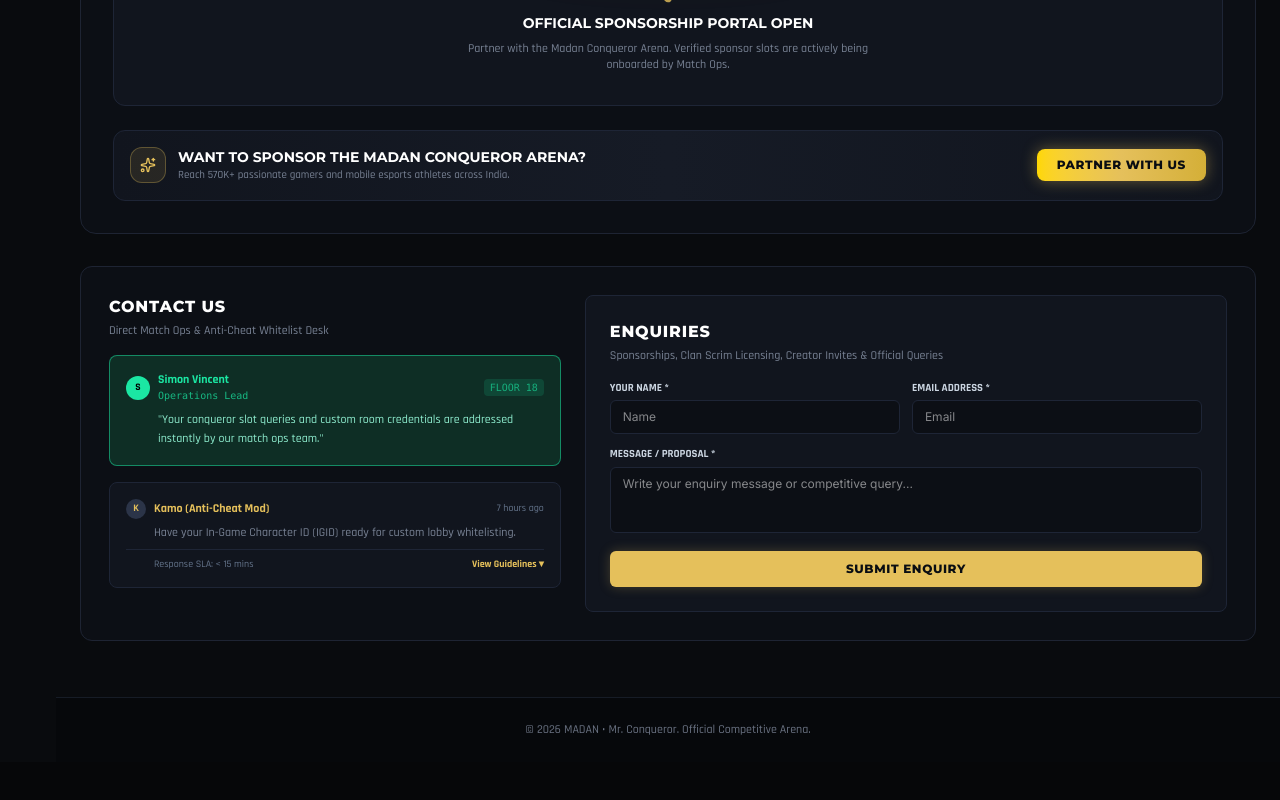
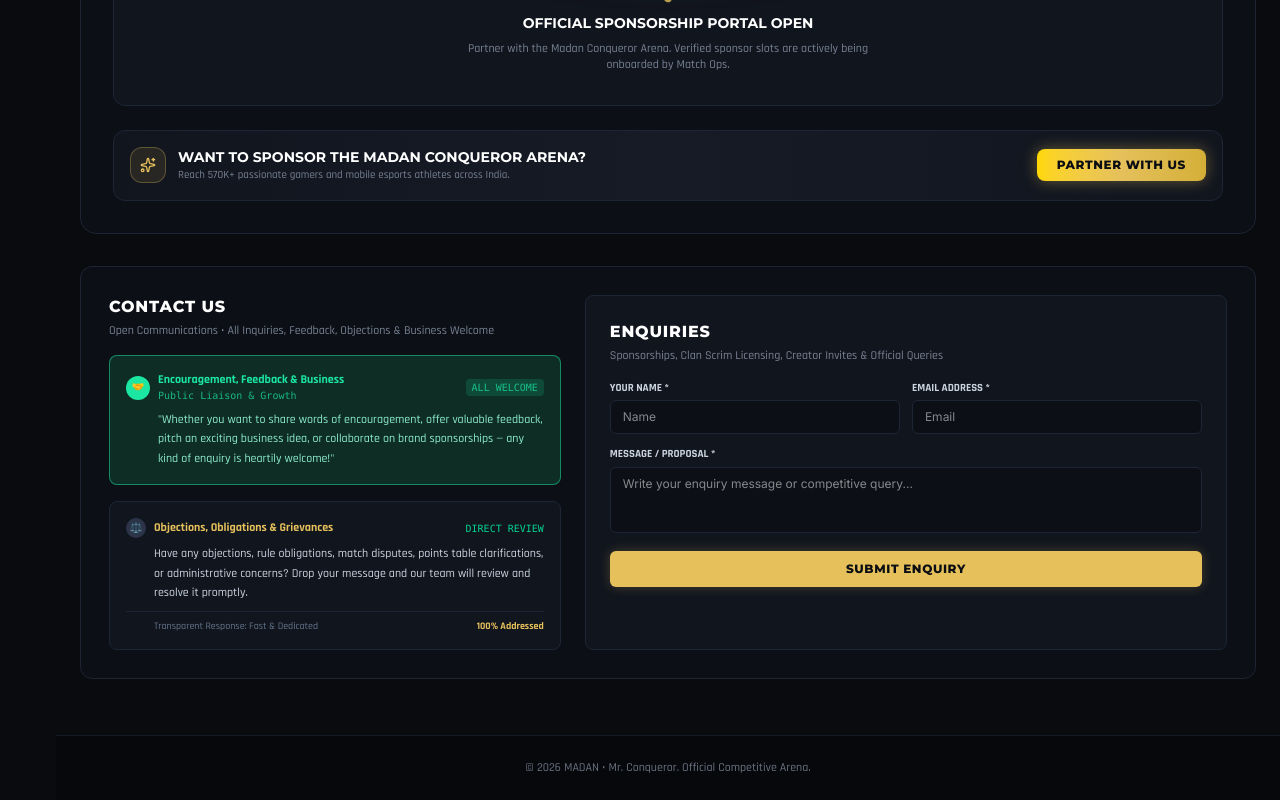
Before and after one commit to lastzetas/MADAN-Mr.conqueror, a React (Vite) app: page / in a window 1280 px wide. Shown: the part 5270-6070 px from the top of the page. Before the commit the page ends 6032 px from the top, so only its background shows below. Built offline with nearby package versions, Linux system fonts and the light colour scheme.

Commit message:
Update Contact Us and Enquiries content to welcome business proposals, encouragement, feedback, objections, and obligations

```diff
--- a/src/components/RightSidebarDashboard.jsx
+++ b/src/components/RightSidebarDashboard.jsx
@@ -282,28 +282,28 @@ export const RightSidebarDashboard = () => {
             <div className="p-2.5 rounded-lg bg-[#0E2E25] border border-[#1BE7A3]/50 text-xs font-rajdhani text-[#1BE7A3] mb-2">
               <div className="flex items-center gap-1.5 mb-1">
                 <div className="w-4 h-4 rounded-full bg-[#1BE7A3] text-black font-bold text-[8px] flex items-center justify-center">
-                  S
+                  🤝
                 </div>
-                <span className="text-[10px] font-bold">Simon Vincent</span>
-                <span className="text-[9px] opacity-70 ml-auto font-mono">FLOOR 18</span>
+                <span className="text-[10px] font-bold">Encouragement & Business</span>
+                <span className="text-[9px] opacity-80 ml-auto font-mono">ALL WELCOME</span>
               </div>
               <p className="text-[10px] leading-tight text-[#8EECCE]">
-                Your conqueror slot queries and custom room credentials are addressed instantly.
+                Any kind of business enquiry, collaboration pitch, fan encouragement, or feedback is accepted!
               </p>
             </div>
 
             {/* Dark Gray Chat Bubble Card */}
             <div className="p-2.5 rounded-lg bg-[#11151E] border border-[#1E2536] text-[10px] font-rajdhani text-[#94A3B8]">
               <div className="flex items-center justify-between mb-1">
-                <span className="text-[#E5C05B] font-bold">Kamo</span>
-                <span className="text-[9px] text-[#64748B]">7 hours ago</span>
+                <span className="text-[#E5C05B] font-bold">⚖️ Objections & Obligations</span>
+                <span className="text-[9px] text-emerald-400 font-mono">DIRECT REVIEW</span>
               </div>
-              <p className="text-[10px] text-[#788294] mb-1">
-                Have your in-game ID ready for whitelist?
+              <p className="text-[10px] text-[#CBD5E1] mb-1">
+                Have any objections, disputes, points clarification, or concerns? Send them for direct review.
               </p>
               <div className="flex items-center justify-between pt-1 border-t border-[#1E2536] text-[9px]">
-                <span className="text-[#64748B]">Match Ops SLA: &lt; 15 mins</span>
-                <span className="text-[#E5C05B] cursor-pointer">More ▾</span>
+                <span className="text-[#64748B]">Transparent Response SLA</span>
+                <span className="text-[#E5C05B] font-bold">100% Addressed</span>
               </div>
             </div>
           </div>
--- a/src/components/sections/ContactSection.jsx
+++ b/src/components/sections/ContactSection.jsx
@@ -44,7 +44,7 @@ export const ContactSection = () => {
                 CONTACT US
               </h3>
               <p className="font-rajdhani text-xs text-[#788294]">
-                Direct Match Ops & Anti-Cheat Whitelist Desk
+                Open Communications • All Inquiries, Feedback, Objections & Business Welcome
               </p>
             </div>
 
@@ -52,18 +52,18 @@ export const ContactSection = () => {
             <div className="p-4 rounded-lg bg-[#0E2E25] border border-[#1BE7A3]/50 text-xs font-rajdhani text-[#1BE7A3]">
               <div className="flex items-center gap-2 mb-1.5">
                 <div className="w-6 h-6 rounded-full bg-[#1BE7A3] text-black font-bold text-[10px] flex items-center justify-center">
-                  S
+                  🤝
                 </div>
                 <div>
-                  <span className="text-xs font-bold text-[#1BE7A3] block">Simon Vincent</span>
-                  <span className="text-[10px] opacity-75 font-mono">Operations Lead</span>
+                  <span className="text-xs font-bold text-[#1BE7A3] block">Encouragement, Feedback & Business</span>
+                  <span className="text-[10px] opacity-75 font-mono">Public Liaison & Growth</span>
                 </div>
-                <span className="text-[10px] opacity-70 ml-auto font-mono bg-[#1BE7A3]/20 px-1.5 py-0.5 rounded">
-                  FLOOR 18
+                <span className="text-[10px] opacity-80 ml-auto font-mono bg-[#1BE7A3]/20 px-1.5 py-0.5 rounded uppercase">
+                  ALL WELCOME
                 </span>
               </div>
               <p className="text-xs leading-relaxed text-[#8EECCE] pl-8">
-                "Your conqueror slot queries and custom room credentials are addressed instantly by our match ops team."
+                "Whether you want to share words of encouragement, offer valuable feedback, pitch an exciting business idea, or collaborate on brand sponsorships — any kind of enquiry is heartily welcome!"
               </p>
             </div>
 
@@ -72,18 +72,18 @@ export const ContactSection = () => {
               <div className="flex items-center justify-between mb-1.5">
                 <div className="flex items-center gap-2">
                   <div className="w-5 h-5 rounded-full bg-[#2B3448] text-[#E5C05B] font-bold text-[10px] flex items-center justify-center">
-                    K
+                    ⚖️
                   </div>
-                  <span className="text-[#E5C05B] font-bold text-xs">Kamo (Anti-Cheat Mod)</span>
+                  <span className="text-[#E5C05B] font-bold text-xs">Objections, Obligations & Grievances</span>
                 </div>
-                <span className="text-[10px] text-[#64748B]">7 hours ago</span>
+                <span className="text-[10px] text-emerald-400 font-mono">DIRECT REVIEW</span>
               </div>
-              <p className="text-xs text-[#788294] pl-7 mb-2">
-                Have your In-Game Character ID (IGID) ready for custom lobby whitelisting.
+              <p className="text-xs text-[#CBD5E1] pl-7 mb-2 leading-relaxed">
+                Have any objections, rule obligations, match disputes, points table clarifications, or administrative concerns? Drop your message and our team will review and resolve it promptly.
               </p>
               <div className="flex items-center justify-between pt-2 border-t border-[#1E2536] text-[10px] pl-7">
-                <span className="text-[#64748B]">Response SLA: &lt; 15 mins</span>
-                <span className="text-[#E5C05B] font-bold cursor-pointer hover:underline">View Guidelines ▾</span>
+                <span className="text-[#64748B]">Transparent Response: Fast & Dedicated</span>
+                <span className="text-[#E5C05B] font-bold">100% Addressed</span>
               </div>
             </div>
           </div>
```
